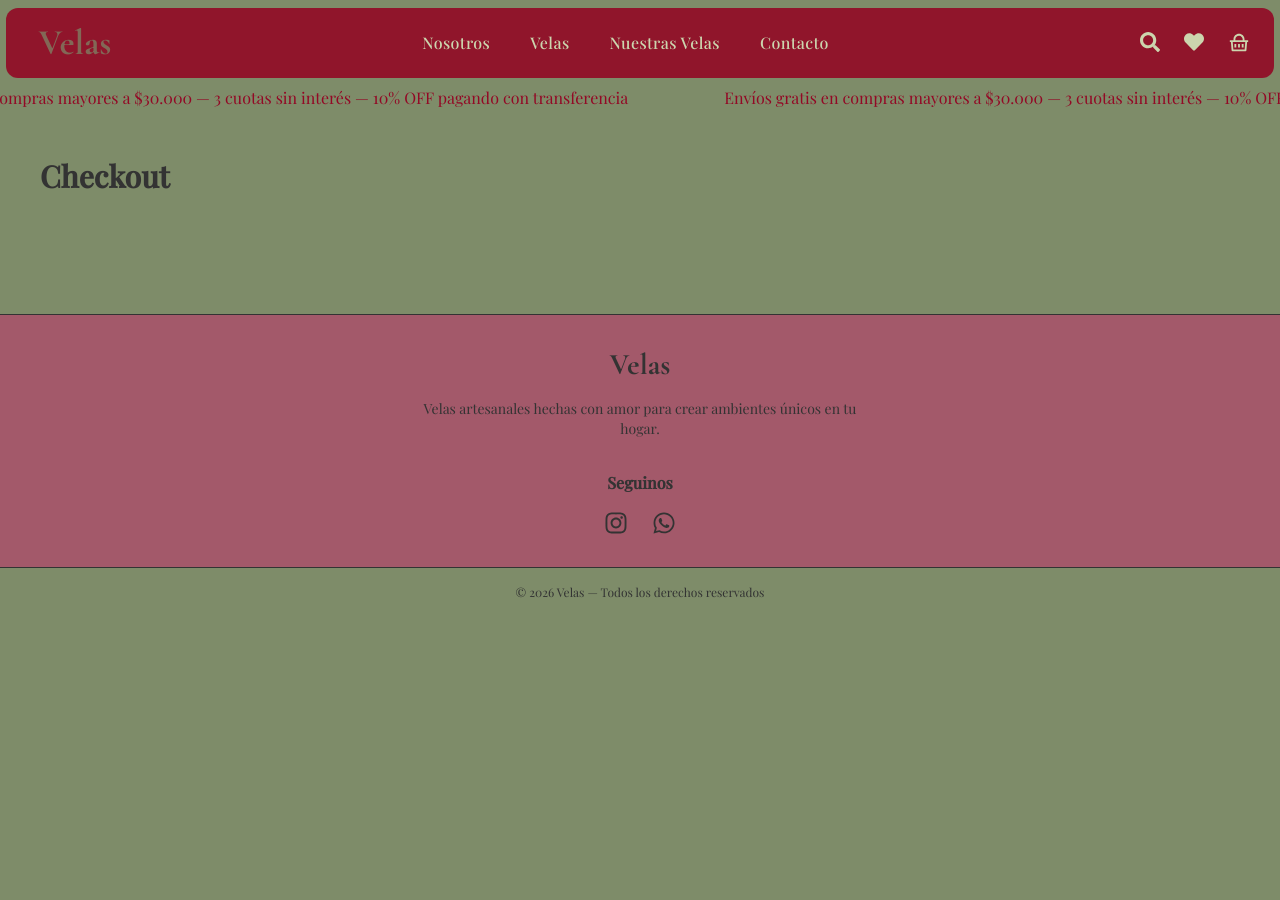
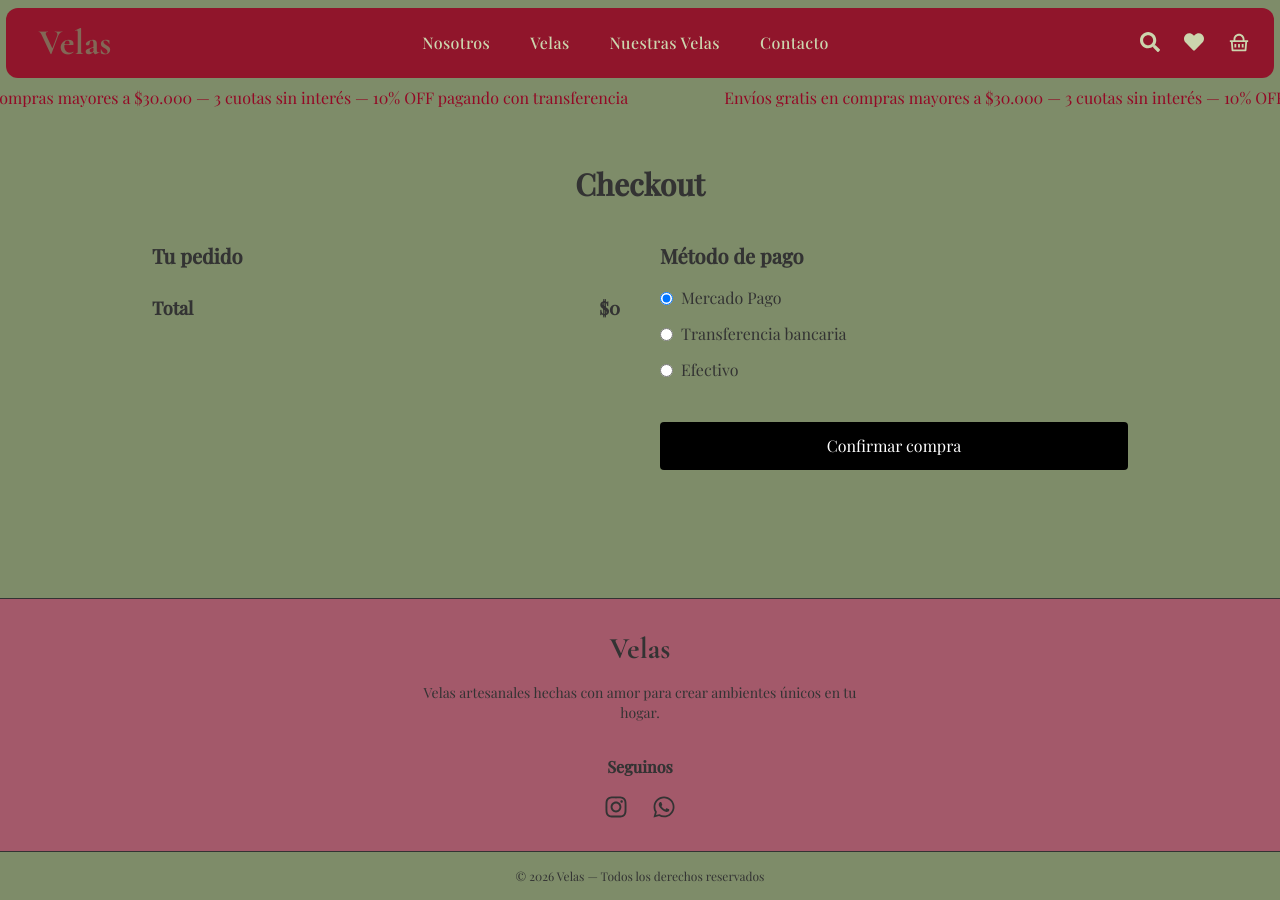
Before and after one commit to AlexisLerch/velas-ecommerce, a Next.js app: page /checkout in a window 1280 px wide. Before the commit the page ends 800 px from the top, so only its background shows below. Built offline with nearby package versions, Linux system fonts and the light colour scheme.

Commit message:
feat: mercado pago y ruta checkout

```diff
--- /dev/null
+++ b/app/api/mercadopago/route.ts
@@ -0,0 +1,53 @@
+import { NextResponse } from "next/server";
+import { MercadoPagoConfig, Preference } from "mercadopago";
+
+const client = new MercadoPagoConfig({
+  accessToken: process.env.MP_ACCESS_TOKEN!,
+});
+
+type CartItem = {
+  id: string;
+  name: string;
+  price: number;
+  quantity: number;
+};
+
+export async function POST(req: Request) {
+  try {
+    const { items }: { items: CartItem[] } = await req.json();
+
+    // 🔥 VALIDACIÓN
+    if (!items || items.length === 0) {
+      return NextResponse.json({ error: "No hay items" }, { status: 400 });
+    }
+
+    const preference = new Preference(client);
+
+    const response = await preference.create({
+      body: {
+        items: items.map((item) => ({
+          id: String(item.id),
+          title: item.name,
+          unit_price: Number(item.price),
+          quantity: Number(item.quantity),
+        })),
+      },
+    });
+
+    // 🔥 DEBUG (CLAVE)
+    console.log("MP response:", response);
+
+    // 🔥 FIX CLAVE
+    if (!response.init_point) {
+      throw new Error("init_point undefined");
+    }
+
+    return NextResponse.json({
+      url: response.init_point,
+    });
+  } catch (error) {
+    console.error("MP ERROR:", error);
+
+    return NextResponse.json({ error: "Error creando pago" }, { status: 500 });
+  }
+}
--- a/app/cart/page.tsx
+++ b/app/cart/page.tsx
@@ -1,5 +1,7 @@
 "use client";
+
 import React, { useEffect, useRef } from "react";
+import Link from "next/link";
 import { useCartStore, CartItem } from "@/store/cartStore";
 
 type CartItemFromDB = {
@@ -61,29 +63,42 @@ export default function CartPage() {
   const total = cart.reduce((acc, i) => acc + i.price * i.quantity, 0);
 
   return (
-    <div className="p-10">
+    <div className="max-w-4xl mx-auto p-10">
       <h1 className="text-3xl font-bold mb-6">Tu Carrito</h1>
 
       {cart.length === 0 ? (
-        <p>Tu carrito está vacío</p>
+        <p className="text-gray-500">Tu carrito está vacío</p>
       ) : (
         <div className="space-y-4">
           {cart.map((item) => (
             <div
               key={item.id}
-              className="flex justify-between p-4 border rounded-md"
+              className="flex justify-between items-center p-4 border rounded-md"
             >
               <span>
                 {item.name} x {item.quantity}
               </span>
-              <span>${(item.price * item.quantity).toFixed(2)}</span>
+              <span className="font-medium">
+                ${(item.price * item.quantity).toFixed(2)}
+              </span>
             </div>
           ))}
 
-          <div className="flex justify-between font-bold text-lg mt-4">
+          {/* 💰 TOTAL */}
+          <div className="flex justify-between font-bold text-lg mt-6 border-t pt-4">
             <span>Total:</span>
             <span>${total.toFixed(2)}</span>
           </div>
+
+          {/* 🚀 BOTÓN CHECKOUT */}
+          <Link href="/checkout">
+            <button
+              disabled={cart.length === 0}
+              className="w-full mt-6 bg-black text-white py-3 rounded-lg hover:opacity-90 transition disabled:opacity-50"
+            >
+              Finalizar compra
+            </button>
+          </Link>
         </div>
       )}
     </div>
--- a/app/checkout/page.tsx
+++ b/app/checkout/page.tsx
@@ -1,9 +1,154 @@
-import React from "react";
+"use client";
+
+import { useCartStore } from "@/store/cartStore";
+import { useState } from "react";
 
 export default function CheckoutPage() {
+  const { items } = useCartStore();
+
+  const [paymentMethod, setPaymentMethod] = useState("mercadopago");
+  const [loading, setLoading] = useState(false);
+
+  // 💰 total dinámico (PRO)
+  const total = items.reduce(
+    (acc, item) => acc + item.price * item.quantity,
+    0,
+  );
+
+  const handleCheckout = async () => {
+    if (items.length === 0) {
+      alert("El carrito está vacío");
+      return;
+    }
+
+    // 💳 MERCADO PAGO
+    if (paymentMethod === "mercadopago") {
+      try {
+        setLoading(true);
+
+        const res = await fetch("/api/mercadopago", {
+          method: "POST",
+          headers: {
+            "Content-Type": "application/json",
+          },
+          body: JSON.stringify({ items }),
+        });
+
+        const data = await res.json();
+
+        // 🔥 redirección al pago
+        window.location.href = data.url;
+      } catch (error) {
+        console.error(error);
+        alert("Error al iniciar el pago");
+      } finally {
+        setLoading(false);
+      }
+    }
+
+    // 🏦 TRANSFERENCIA
+    if (paymentMethod === "transferencia") {
+      alert("Realizá la transferencia con los datos mostrados.");
+    }
+
+    // 💵 EFECTIVO
+    if (paymentMethod === "efectivo") {
+      alert("Tu pedido fue registrado. Pagás al recibir.");
+    }
+  };
+
   return (
-    <div className="p-10">
-      <h1 className="text-3xl font-bold">Checkout</h1>
+    <div className="max-w-5xl mx-auto px-6 py-12">
+      <h1 className="text-3xl font-bold mb-10 text-center">Checkout</h1>
+
+      <div className="grid md:grid-cols-2 gap-10">
+        {/* 🛒 RESUMEN */}
+        <div>
+          <h2 className="text-xl font-semibold mb-4">Tu pedido</h2>
+
+          <div className="space-y-4">
+            {items.map((item) => (
+              <div key={item.id} className="flex justify-between border-b pb-2">
+                <div>
+                  <p className="font-medium">{item.name}</p>
+                  <p className="text-sm text-gray-500">x{item.quantity}</p>
+                </div>
+                <p>${item.price * item.quantity}</p>
+              </div>
+            ))}
+          </div>
+
+          <div className="mt-6 text-lg font-bold flex justify-between">
+            <span>Total</span>
+            <span>${total}</span>
+          </div>
+        </div>
+
+        {/* 💳 MÉTODOS DE PAGO */}
+        <div>
+          <h2 className="text-xl font-semibold mb-4">Método de pago</h2>
+
+          <div className="space-y-3 mb-6">
+            <label className="flex gap-2 items-center">
+              <input
+                type="radio"
+                value="mercadopago"
+                checked={paymentMethod === "mercadopago"}
+                onChange={(e) => setPaymentMethod(e.target.value)}
+              />
+              Mercado Pago
+            </label>
+
+            <label className="flex gap-2 items-center">
+              <input
+                type="radio"
+                value="transferencia"
+                checked={paymentMethod === "transferencia"}
+                onChange={(e) => setPaymentMethod(e.target.value)}
+              />
+              Transferencia bancaria
+            </label>
+
+            <label className="flex gap-2 items-center">
+              <input
+                type="radio"
+                value="efectivo"
+                checked={paymentMethod === "efectivo"}
+                onChange={(e) => setPaymentMethod(e.target.value)}
+              />
+              Efectivo
+            </label>
+          </div>
+
+          {/* 🏦 TRANSFERENCIA */}
+          {paymentMethod === "transferencia" && (
+            <div className="bg-gray-100 p-4 rounded mb-4 text-sm">
+              <p className="font-semibold mb-2">Datos para transferir:</p>
+              <p>Alias: velas.tienda</p>
+              <p>CBU: 000000000000</p>
+              <p className="mt-2">
+                Enviá el comprobante por WhatsApp para confirmar tu pedido.
+              </p>
+            </div>
+          )}
+
+          {/* 💵 EFECTIVO */}
+          {paymentMethod === "efectivo" && (
+            <div className="bg-gray-100 p-4 rounded mb-4 text-sm">
+              <p>Pagás en efectivo al recibir el producto o al retirar.</p>
+            </div>
+          )}
+
+          {/* 🚀 BOTÓN */}
+          <button
+            onClick={handleCheckout}
+            disabled={loading}
+            className="w-full bg-black text-white py-3 rounded mt-4 hover:opacity-90 transition"
+          >
+            {loading ? "Procesando..." : "Confirmar compra"}
+          </button>
+        </div>
+      </div>
     </div>
   );
 }
--- a/package.json
+++ b/package.json
@@ -14,6 +14,7 @@
     "@supabase/supabase-js": "^2.99.1",
     "dotenv": "^17.3.1",
     "framer-motion": "^11.18.2",
+    "mercadopago": "^2.12.0",
     "next": "16.1.6",
     "pg": "^8.20.0",
     "prisma": "^5.22.0",
--- a/store/cartStore.ts
+++ b/store/cartStore.ts
@@ -1,4 +1,5 @@
 import { create } from "zustand";
+import { persist } from "zustand/middleware";
 
 export interface CartItem {
   id: string;
@@ -23,10 +24,12 @@ interface CartState {
   setShowPopup: (val: boolean) => void;
 }
 
-export const useCartStore = create<CartState>((set, get) => ({
+export const useCartStore = create<CartState>()(
+  persist(
+    (set, get) => ({
       items: [],
 
-  // 🔥 REEMPLAZAR carrito (FIX DUPLICADOS)
+      // 🔥 REEMPLAZAR carrito
       setItems: (items) => set({ items }),
 
       clearCart: () => set({ items: [] }),
@@ -60,10 +63,15 @@ export const useCartStore = create<CartState>((set, get) => ({
           items: state.items.filter((i) => i.id !== id),
         })),
 
-  // 🔥 helpers PRO
+      // 🔥 helpers
       getTotalItems: () =>
         get().items.reduce((acc, item) => acc + item.quantity, 0),
 
       getTotalPrice: () =>
         get().items.reduce((acc, item) => acc + item.price * item.quantity, 0),
-}));
+    }),
+    {
+      name: "cart-storage", // 🔥 clave en localStorage
+    },
+  ),
+);
```
Also changed, not shown: 1 other file (tests, documents, lock files or other folders). Lines whose indentation alone changed are shown as unchanged.
